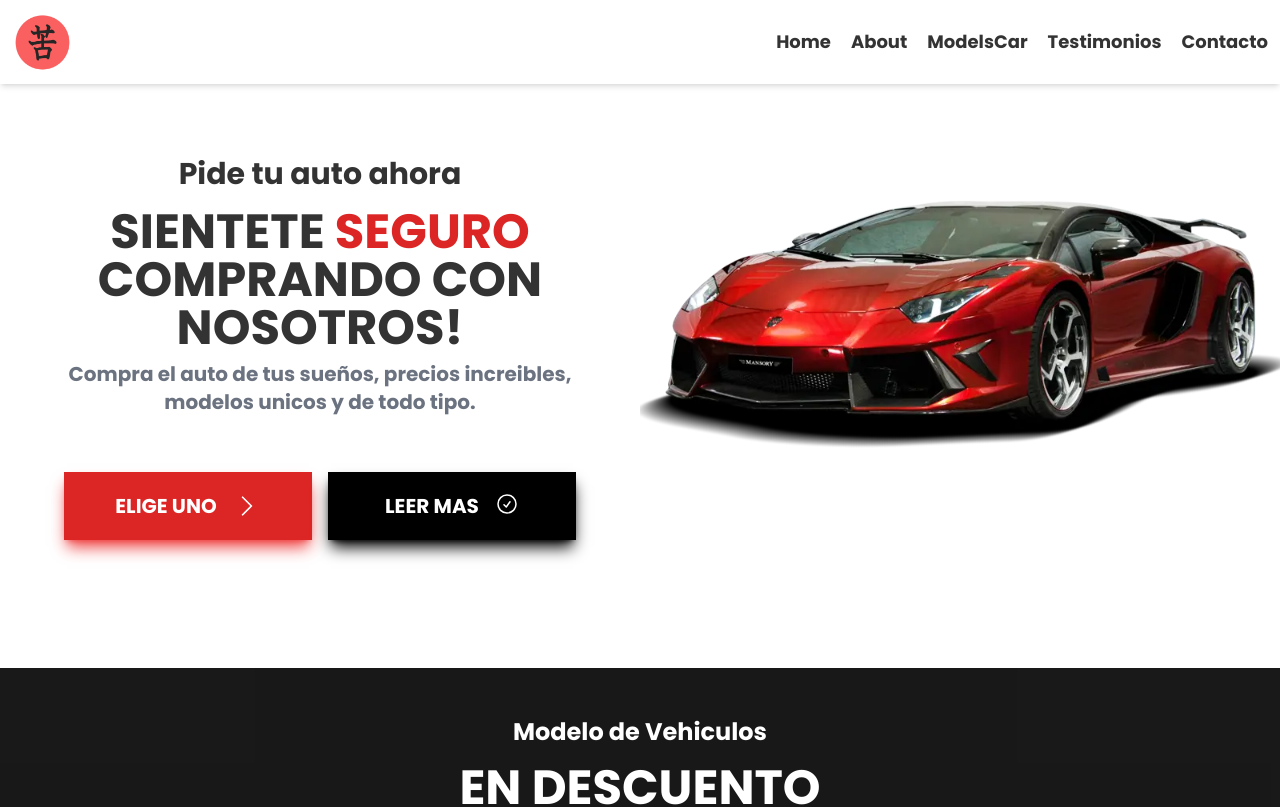
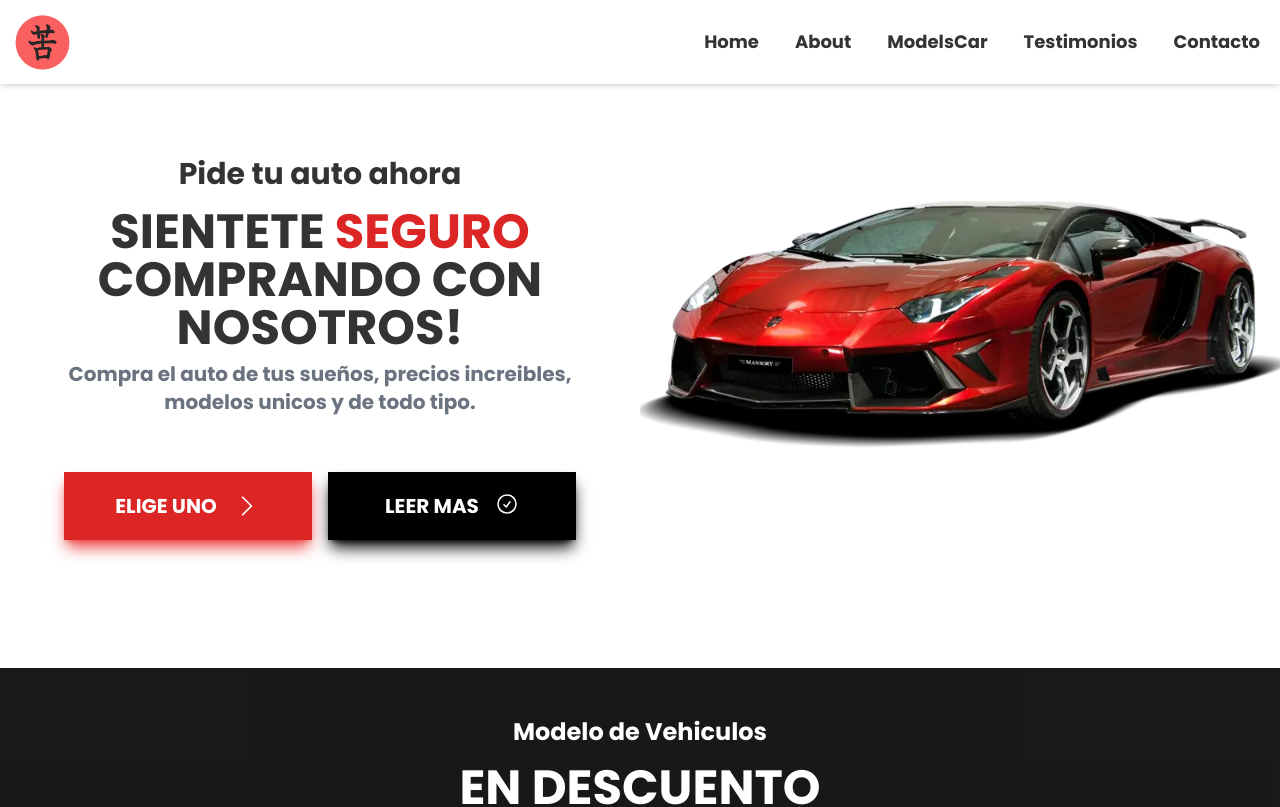
Before and after one commit to Yisuselpulento/carkanji, a React (Vite) app: page / in a window 1280 px wide. Shown: the top 807 px of the page. Built offline with nearby package versions, Linux system fonts and the light colour scheme.

Commit message:
Puras weas

```diff
--- a/src/Layouts/Layout.jsx
+++ b/src/Layouts/Layout.jsx
@@ -54,22 +54,22 @@ export const Layout = () => {
           </Link>
 
           <ul className={`${activeMenu ? 'hidden' : 'flex flex-col gap-10 p-5'} md:flex md:gap-5`}>
-            <Link onClick={() => setActiveMenu(true)} className='text-lg font-bold hover:text-red-600' to='/'>Home</Link>
+            <Link onClick={() => setActiveMenu(true)} className=' py-1 px-2 rounded-lg text-lg font-bold hover:text-red-600' to='/'>Home</Link>
             <Link
               onClick={() => setActiveMenu(true)}
-              className='text-lg font-bold hover:text-red-600' to='/about'
+              className='py-1 px-2 rounded-lg text-lg font-bold hover:text-red-600' to='/about'
             >About</Link>
             <Link
               onClick={() => setActiveMenu(true)}
-              className='text-lg font-bold hover:text-red-600' to='/models'
+              className='py-1 px-2 rounded-lg text-lg font-bold hover:text-red-600' to='/models'
             >ModelsCar</Link>
             <Link
               onClick={() => setActiveMenu(true)}
-              className='text-lg font-bold hover:text-red-600' to='/testimonios'
+              className='py-1 px-2 rounded-lg text-lg font-bold hover:text-red-600' to='/testimonios'
             >Testimonios</Link>
             <Link
               onClick={() => setActiveMenu(true)}
-              className='text-lg font-bold hover:text-red-600' to='contact'
+              className='py-1 px-2 rounded-lg text-lg font-bold hover:text-red-600' to='contact'
             >Contacto</Link>
 
           </ul>
```
